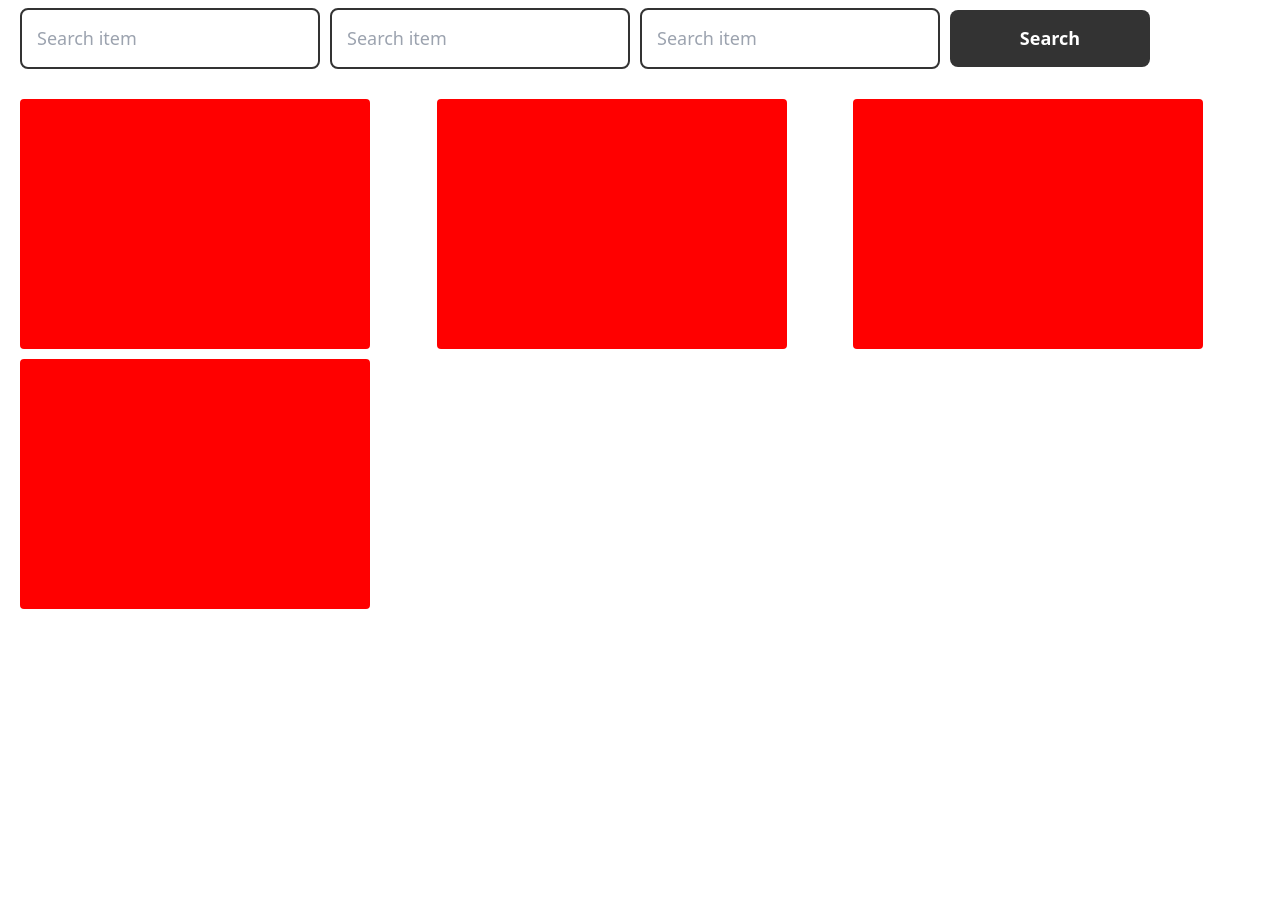
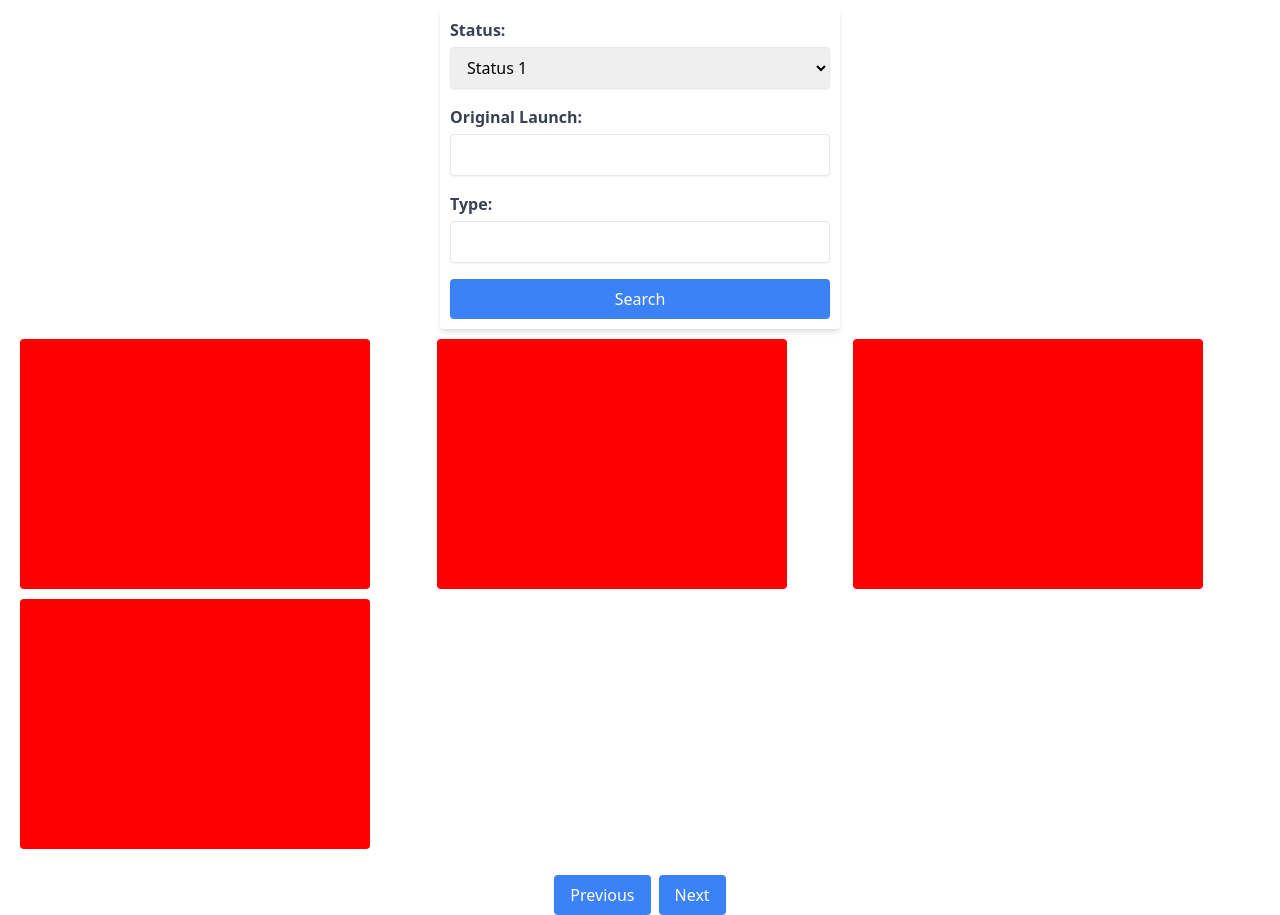
Before and after one commit to chosenvincent1/SpaceX-API, a React (Vite) app: page / in a window 1280 px wide. Shown: the part 402-1317 px from the top of the page. Before the commit the page ends 1021 px from the top, so only its background shows below. Built offline with nearby package versions, Linux system fonts and the light colour scheme.

Commit message:
Finished building search layout

```diff
--- a/package.json
+++ b/package.json
@@ -10,6 +10,7 @@
     "preview": "vite preview"
   },
   "dependencies": {
+    "axios": "^1.4.0",
     "react": "^18.2.0",
     "react-dom": "^18.2.0"
   },
--- a/src/App.jsx
+++ b/src/App.jsx
@@ -2,13 +2,24 @@ import './App.css';
 import Banner from './components/Banner';
 import SearchForm from './components/SearchForm';
 import DataGrid from './components/DataGrid';
+import Pagination from './components/Pagination';
+import axios from 'axios';
+import { useEffect } from 'react';
 
 function App() {
+  useEffect(()=>{
+    const fetchCapsules = async ()=> {
+      const response = await axios.get('https://api.spacexdata.com/v3/capsules');
+      console.log(response);
+    }
+  }, [])
   return (
     <>
       <Banner />
       <SearchForm />
       <DataGrid />
+      <Pagination />
+
     </>
   )
 }
--- a/src/components/Pagination.jsx
+++ b/src/components/Pagination.jsx
@@ -1,8 +1,25 @@
 
 const Pagination = ()=> {
     return (
-        <>
-            <div></div>
-        </>
+        <section>
+            <div className="mt-4 flex justify-center">
+        <button
+          className="px-4 py-2 bg-blue-500 text-white rounded hover:bg-blue-600"
+        //   onClick={() => setCurrentPage(currentPage - 1)}
+        //   disabled={currentPage === 1}
+        >
+          Previous
+        </button>
+        <button
+          className="ml-2 px-4 py-2 bg-blue-500 text-white rounded hover:bg-blue-600"
+        //   onClick={() => setCurrentPage(currentPage + 1)}
+        //   disabled={endIndex >= data.length}
+        >
+          Next
+        </button>
+      </div>
+        </section>
     )
 }
+
+export default Pagination;
--- a/src/components/SearchForm.jsx
+++ b/src/components/SearchForm.jsx
@@ -1,19 +1,49 @@
+import { useState } from "react";
 
 const SearchForm = ()=> {
+    const [status, setStatus] = useState('');
+    const [originalLaunch, setOriginalLaunch] = useState('');
+    const [type, setType] = useState('');
+
+    const handleSubmit = (event)=> {
+        event.preventDefault();
+        console.log('status', status)
+    }
+
     return (
         <>
-            <form className="px-[20px] lg:flex lg:gap-[10px] lg:items-center mb-[20px]">
-                <div className="mb-[10px] lg:mb-0 w-full lg:w-[300px] ">
-                    <input type="text" placeholder="Search item" className="p-[15px] border-[2px] border-[#333] text-[18px] text-[#000] outline-0 rounded-[8px] w-[100%] " />
-                </div>
-                <div className="mb-[10px] lg:mb-0 w-full lg:w-[300px] ">
-                    <input type="text" placeholder="Search item" className="p-[15px] border-[2px] border-[#333] text-[18px] text-[#000] outline-0 rounded-[8px] w-[100%] " />
-                </div>
+            <form onSubmit={handleSubmit} className="max-w-[400px] mx-auto p-[10px] bg-[#fff] rounded-[4px] shadow-md">
+                <label htmlFor="status" className="block mb-[5px] font-semibold text-gray-700">Status:</label>
+                <select
+                    id="status"
+                    className="w-full px-3 py-2 border rounded shadow-sm focus:outline-none focus:border-[2px] focus:border-[#007bff]"
+                    value={status}
+                    onChange={(e) => setStatus(e.target.value)}
+                >
+                    <option value="status1">Status 1</option>
+                    <option value="status2">Status 2</option>
+                    <option value="status3">Status 3</option>
+                </select>
 
-                <div className="mb-[10px] lg:mb-0 w-full lg:w-[300px] ">
-                    <input type="text" placeholder="Search item" className="p-[15px] border-[2px] border-[#333] text-[18px] text-[#000] outline-0 rounded-[8px] w-[100%] " />
-                </div>
-                <button className="bg-[#333] text-[#fff] rounded-[8px] p-[15px] w-[100%] lg:w-[200px] text-[18px] font-[600]">Search</button>
+                <label htmlFor="original-launch" className="block mt-4 mb-[5px] font-semibold text-gray-700">Original Launch:</label>
+                <input
+                    id="original-launch"
+                    className="w-full px-3 py-2 border rounded shadow-sm focus:outline-none focus:border-[2px] focus:border-[#007bff]"
+                    type="text"
+                    value={originalLaunch}
+                    onChange={(e) => setOriginalLaunch(e.target.value)}
+                />
+
+                <label htmlFor="type" className="block mt-4 mb-[5px] font-semibold text-gray-700">Type:</label>
+                <input
+                    id="type"
+                    className="w-full px-3 py-2 border rounded shadow-sm focus:outline-none focus:border-[2px] focus:border-[#007bff]"
+                    type="text"
+                    value={type}
+                    onChange={(e) => setType(e.target.value)}
+                />
+
+                <button type="submit" className="mt-4 w-full px-4 py-2 text-white bg-blue-500 rounded hover:bg-blue-600 focus:outline-none focus:ring focus:border-blue-300">Search</button>
             </form>
         </>
     )
```
Also changed, not shown: 1 other file (tests, documents, lock files or other folders).
